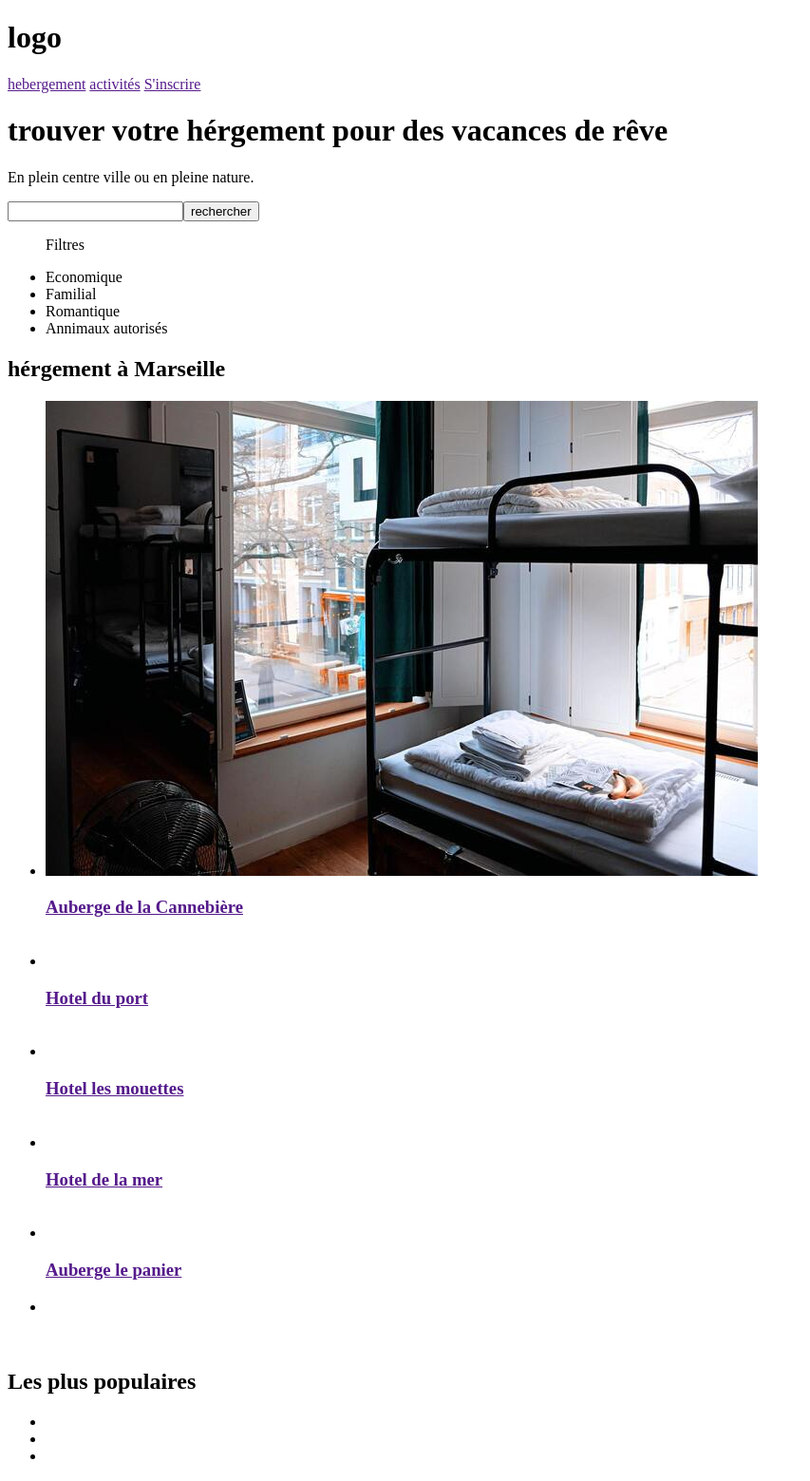
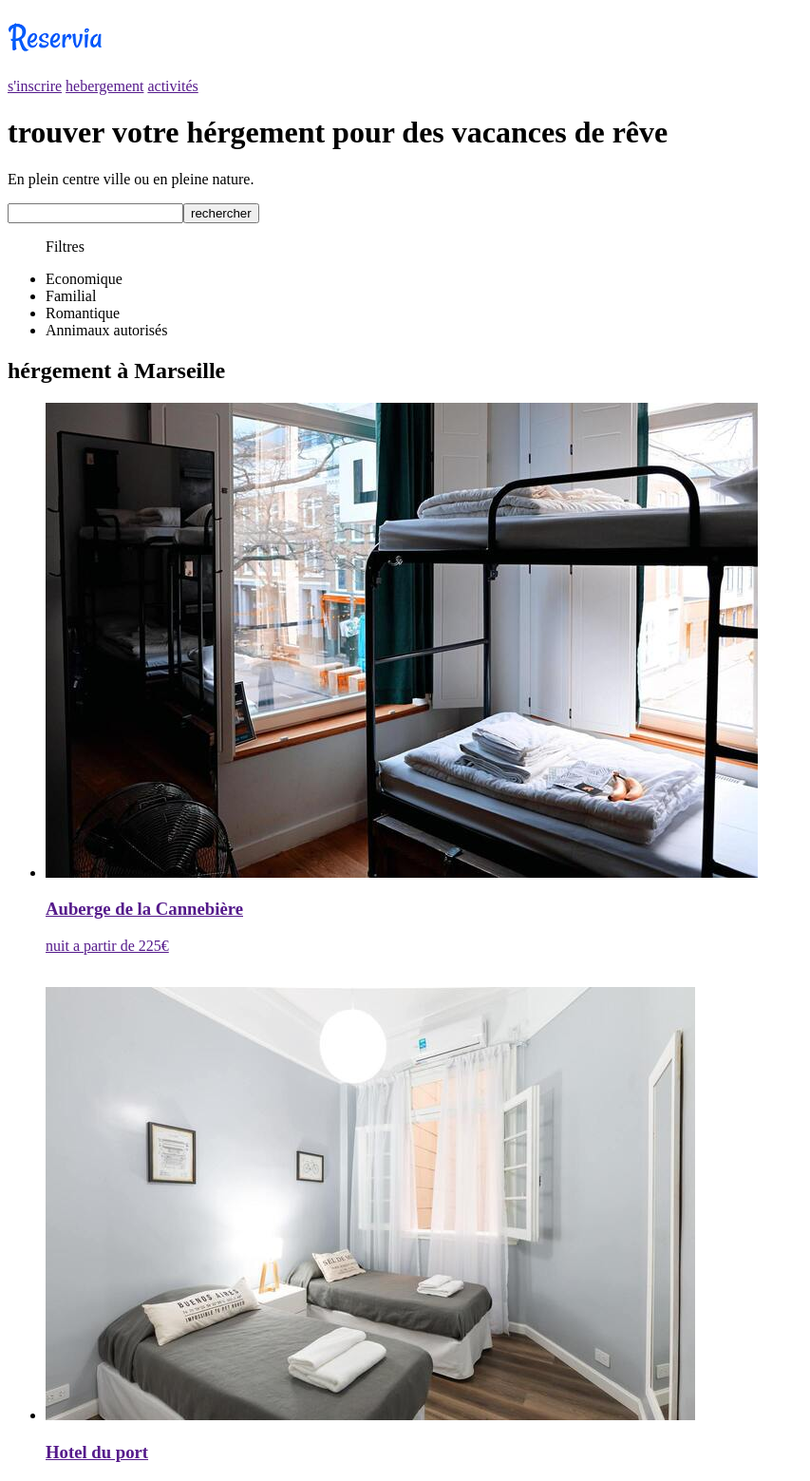
Before and after one commit to kevin63120/KevinDOBLER_2_07122020, a plain HTML site: page index.html in a window 1280 px wide. Shown: the top 1559 px of the page at 95% size, without its empty margins (0-853 px from the left). Drawn offline with Linux system fonts and the light colour scheme.

Commit message:
départ design

```diff
--- a/index.html
+++ b/index.html
@@ -7,11 +7,12 @@
         </head>
         <body>
             <header>
-                <h1>logo</h1>
+                <p><img id="ensseigne"src="image site\Projet 2 - Reservia\images\logo\Reservia@3xredimensionné.png" alt="ensseigne reservia"></p>
                 <nav>
-                    <a href>hebergement</a>
+                    <a href="">s'inscrire</a>
+                    <a href="">hebergement</a>
                     <a href="">activités</a>
-                    <a href="">S'inscrire</a>
+
                 </nav>
                 <div>
                     <h1>trouver votre hérgement pour des vacances de rêve</h1>
@@ -30,17 +31,17 @@
             <section>
                 <h2>hérgement à Marseille</h2>
                 <ul>
-                    <li><a href=""><img src="image site\Projet 2 - Reservia\images\hebergements\4_small\marcus-loke-WQJvWU_HZFo-unsplash.jpg" alt="vue d'une chambre avec lit superposé"><h3>Auberge de la Cannebière</h3><p></p><img src="" alt=""></a></li>
+                    <li><a href=""><p><img src="image site\Projet 2 - Reservia\images\hebergements\4_small\marcus-loke-WQJvWU_HZFo-unsplash.jpg" alt="vue d'une chambre avec lit superposé"><h3>Auberge de la Cannebière</h3>nuit a partir de 225€</p><img src="" alt=""></a></li>
 
-                    <li><a href=""><img src="" alt=""><h3>Hotel du port</h3><p></p><img src="" alt=""></a></li>
+                    <li><a href=""><img src="image site\Projet 2 - Reservia\images\hebergements\4_small\fred-kleber-gTbaxaVLvsg-unsplash.jpg" alt=""><h3>Hotel du port</h3><p></p><img src="" alt=""></a></li>
 
-                    <li><a href=""><img src="" alt=""><h3>Hotel les mouettes</h3><p></p><img src="" alt=""></a></li>
+                    <li><a href=""><img src="image site\Projet 2 - Reservia\images\hebergements\4_small\reisetopia-B8WIgxA_PFU-unsplash.jpg" alt=""><h3>Hotel les mouettes</h3><p></p><img src="" alt=""></a></li>
 
-                    <li><a href=""><img src="" alt=""><h3>Hotel de la mer</h3><p></p><img src="" alt=""></a></li>
+                    <li><a href=""><img src="image site\Projet 2 - Reservia\images\hebergements\4_small\" alt=""><h3>Hotel de la mer</h3><p></p><img src="" alt=""></a></li>
 
-                    <li><a href=""><img src="" alt=""><h3>Auberge le panier</h3></a></li>
+                    <li><a href=""><img src="image site\Projet 2 - Reservia\images\hebergements\4_small\" alt=""><h3>Auberge le panier</h3></a></li>
 
-                    <li><a href=""><img src="" alt=""><h3></h3><p></p><img src="" alt=""></a></li>
+                    <li><a href=""><img src="image site\Projet 2 - Reservia\images\hebergements\4_small\" alt=""><h3></h3><p></p><img src="" alt=""></a></li>
                 </ul>
             </section>
             <aside>
--- a/styles.css
+++ b/styles.css
@@ -0,0 +1,3 @@
+body{
+    text-align: center;
+}
```
Also changed, not shown: image site/Projet 2 - Reservia/images/logo/Reservia@3xredimensionné.png (added).
